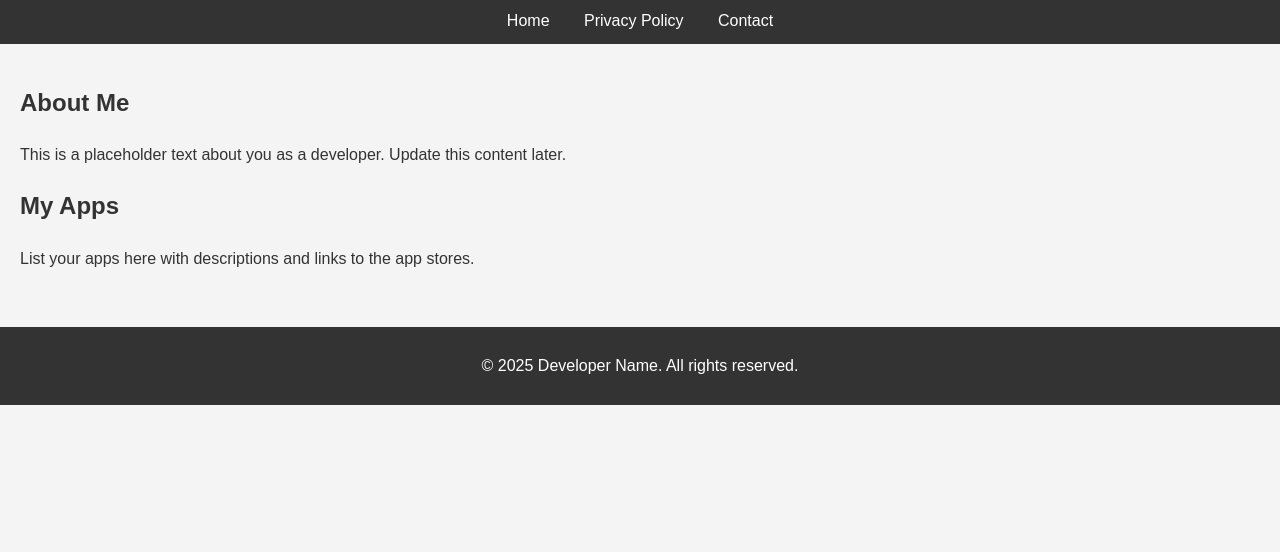
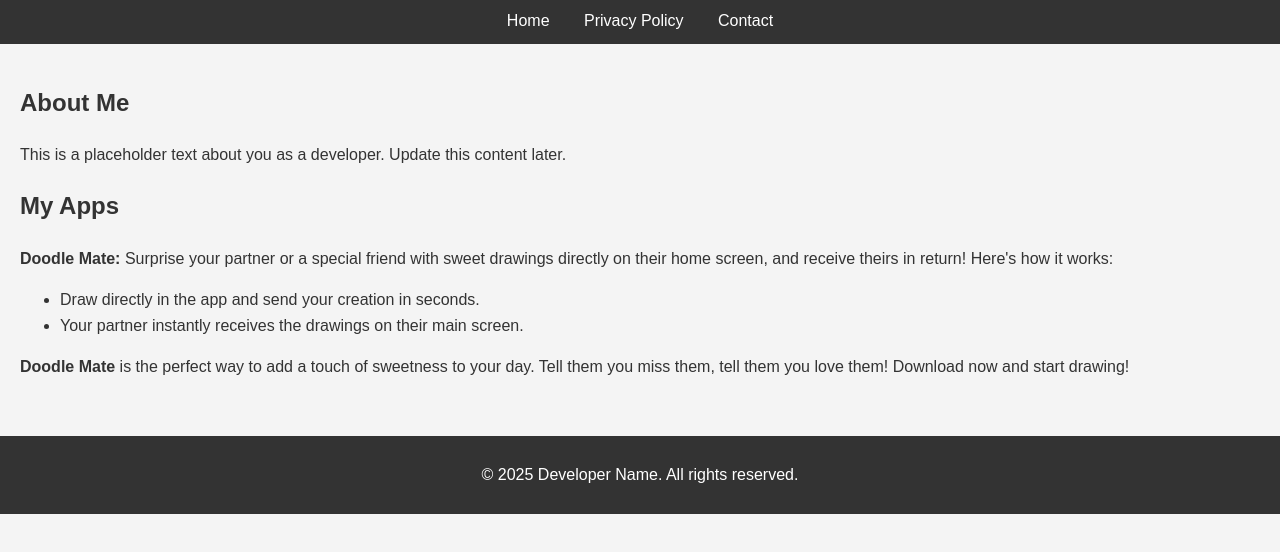
Before and after one commit to MELLO77777/MC-developer-site, a plain HTML site: page index.html in a window 1280 px wide. Shown: the part 96-648 px from the top of the page. Drawn offline with Linux system fonts and the light colour scheme.

Commit message:
Update index.html

```diff
--- a/index.html
+++ b/index.html
@@ -22,7 +22,12 @@
         </section>
         <section>
             <h2>My Apps</h2>
-            <p>List your apps here with descriptions and links to the app stores.</p>
+            <p><strong>Doodle Mate:</strong> Surprise your partner or a special friend with sweet drawings directly on their home screen, and receive theirs in return! Here's how it works:</p>
+            <ul>
+                <li>Draw directly in the app and send your creation in seconds.</li>
+                <li>Your partner instantly receives the drawings on their main screen.</li>
+            </ul>
+            <p><strong>Doodle Mate</strong> is the perfect way to add a touch of sweetness to your day. Tell them you miss them, tell them you love them! Download now and start drawing!</p>
         </section>
     </main>
     <footer>
```
